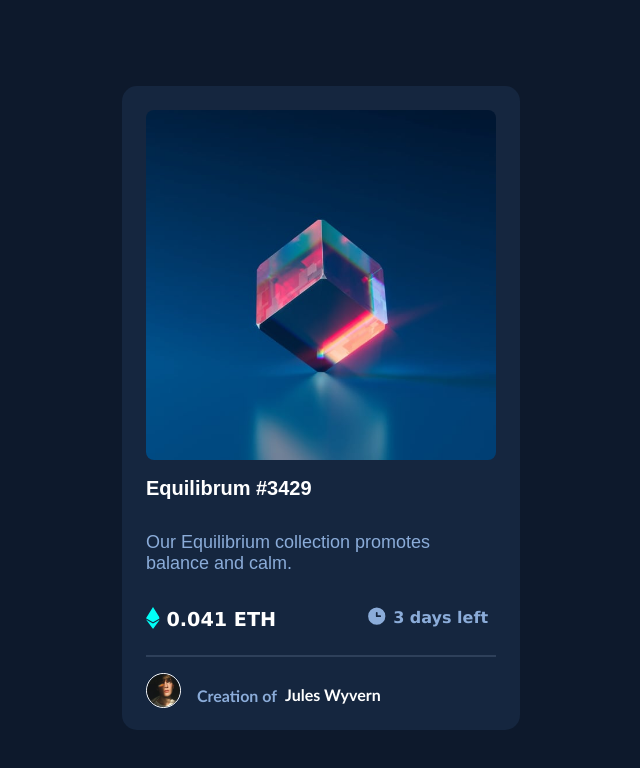
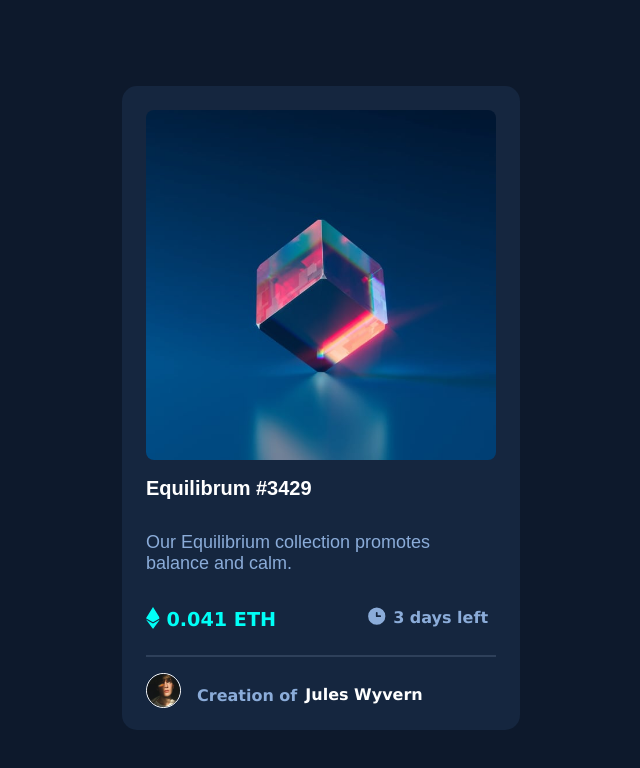
Before and after one commit to Maia-Ambee/NFT-PREVIEW-CARD-COMPONENT, a website: page index.html in a window 1280 px wide. Shown: the whole page, without its empty margins (319-959 px from the left). Drawn offline with Linux system fonts and the light colour scheme.

Commit message:
Update styles.css

```diff
--- a/styles.css
+++ b/styles.css
@@ -45,7 +45,7 @@ p {
 
 h2 {
   font-size: 1.2rem;
-  color: white;
+  color: hsl(178, 100%, 50%);
 }
 
 h3 {
@@ -68,7 +68,7 @@ hr {
 
 .author {
   display: flex;
-  font-family: "Gill Sans", "Gill Sans MT", Calibri, "Trebuchet MS", sans-serif;
+  font-family: Verdana, Geneva, Tahoma, sans-serif;
 }
 
 .avatar {
```
